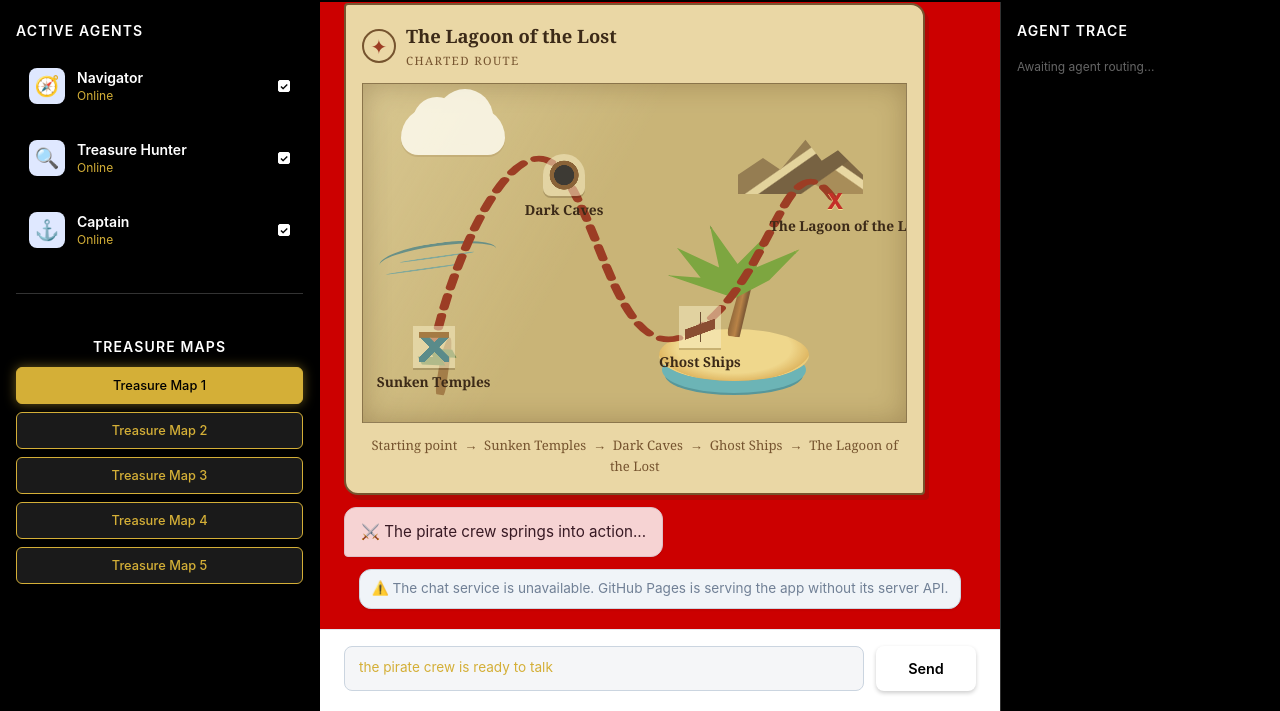
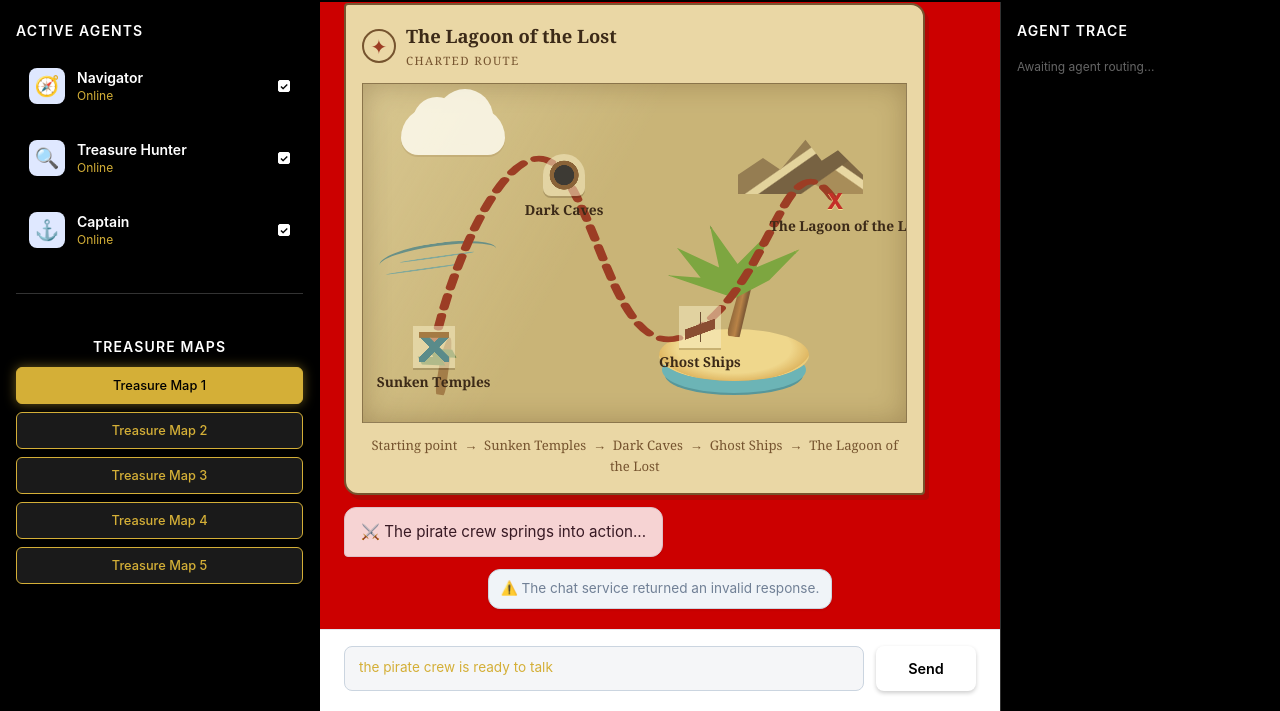
Before and after one commit to meenusnk/week6multiagent, a website: page public/index.html in a window 1280 px wide. Both pictures are taken after a click on the element "Treasure Map 1". Shown: the part 89-800 px from the top of the page. Drawn offline with Linux system fonts and the light colour scheme; no server answers.

Commit message:
Remove fragile response header parsing

```diff
--- a/public/app.js
+++ b/public/app.js
@@ -44,11 +44,15 @@ async function requestChat(payload) {
 }
 
 async function readResponse(response) {
-  const contentType = response.headers?.get?.('content-type') || 'application/json';
-  if (!contentType.includes('application/json')) {
-    throw new Error('The chat service is unavailable. GitHub Pages is serving the app without its server API.');
+  if (typeof response?.json !== 'function') {
+    throw new Error('The chat service returned an invalid response.');
   }
-  return response.json();
+
+  try {
+    return await response.json();
+  } catch {
+    throw new Error('The chat service returned an invalid response.');
+  }
 }
 
 function addTrace(message, type = 'info') {
--- a/public/index.html
+++ b/public/index.html
@@ -89,6 +89,6 @@
       </div>
     </div>
 
-    <script src="app.js?v=fix-undefined-headers"></script>
+    <script src="app.js?v=fix-response-parser-2"></script>
   </body>
 </html>
```
